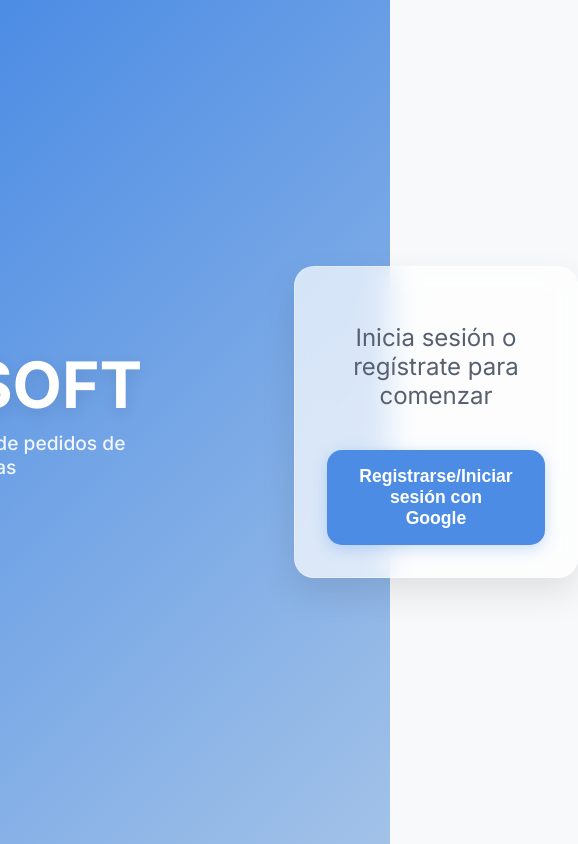
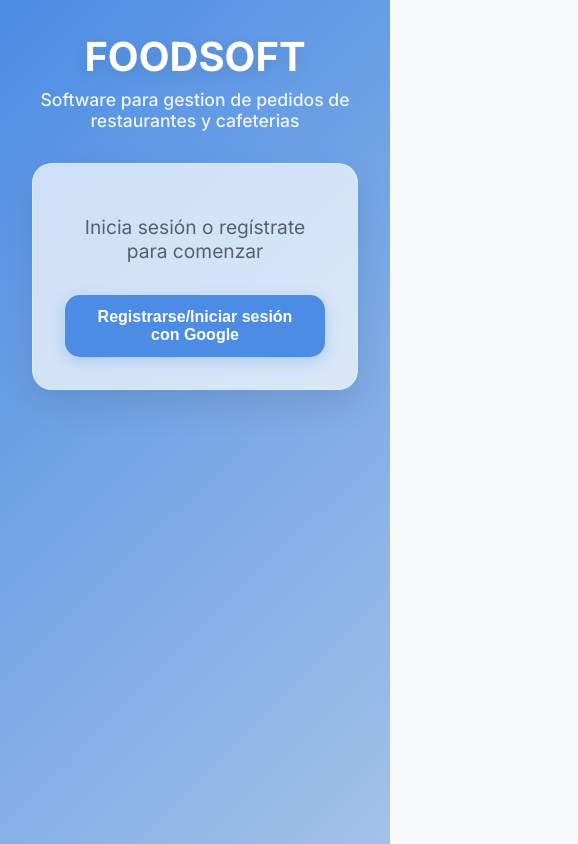
Before and after one commit to SoyDavid15/foodsoft, a React (Vite) app: page / in a window 390 px wide. Shown: the whole page, 578 px wide, since content can reach past the window. Built offline with nearby package versions, Linux system fonts and the light colour scheme; no server answers.

Commit message:
Responsive fixed

```diff
--- a/src/iniciarSesion.css
+++ b/src/iniciarSesion.css
@@ -1,14 +1,16 @@
 .iniciar-sesion-page {
-    height: 100vh;
+    min-height: 100vh;
     width: 100vw;
     display: flex;
     justify-content: center;
     align-items: center;
     background: linear-gradient(135deg, #4C8CE4 0%, #a2c2e8 100%);
     margin: 0;
-    padding: 0;
+    padding: 2rem;
+    box-sizing: border-box;
     font-family: 'Outfit', 'Inter', sans-serif;
     gap: 8rem;
+    overflow-x: hidden;
 }
 
 .iniciar-sesion-container {
@@ -121,14 +123,78 @@
     transform: translateY(0);
 }
 
-@media (max-width: 500px) {
+@media (max-width: 1024px) {
+    .iniciar-sesion-page {
+        gap: 4rem;
+        padding: 3rem;
+    }
+
+    .bienvenida h2 {
+        font-size: 3.5rem;
+    }
+}
+
+@media (max-width: 850px) {
+    .iniciar-sesion-page {
+        flex-direction: column;
+        gap: 3rem;
+        padding: 2rem;
+        justify-content: flex-start;
+        padding-top: 4rem;
+    }
+
+    .bienvenida {
+        text-align: center;
+        max-width: 100%;
+        animation: slideInFromTop 1.2s cubic-bezier(0.34, 1.56, 0.64, 1);
+    }
+
+    .bienvenida p {
+        margin: 0.5rem auto 0;
+    }
+
+    .iniciar-sesion-container {
+        margin-bottom: 2rem;
+    }
+}
+
+@media (max-width: 480px) {
+    .iniciar-sesion-page {
+        padding-top: 2rem;
+        gap: 2rem;
+    }
+
+    .bienvenida h2 {
+        font-size: 2.5rem;
+    }
+
+    .bienvenida p {
+        font-size: 1.1rem;
+    }
+
     .iniciar-sesion-container {
         padding: 2rem;
-        margin: 1.5rem;
         border-radius: 20px;
     }
 
-    .iniciar-sesion-content h2 {
-        font-size: 2rem;
+    .iniciar-sesion-content p {
+        font-size: 1.2rem;
+        margin-bottom: 2rem;
+    }
+
+    .iniciar-sesion-buttons button {
+        padding: 0.8rem 1.5rem;
+        font-size: 1rem;
     }
 }
+
+@keyframes slideInFromTop {
+    from {
+        opacity: 0;
+        transform: translateY(-50px) scale(0.9);
+    }
+    to {
+        opacity: 1;
+        transform: translateY(0) scale(1);
+    }
+}
--- a/src/mesas.tsx
+++ b/src/mesas.tsx
@@ -110,7 +110,6 @@ export const mesas = ({ setView, setSelectedMesa }: Props) => {
                     return (
                         <div className={`mesa ${count > 0 ? 'con-pedidos' : ''}`} key={mesa.id_doc}>
                             <h3 className='mesa-title'>{mesa.nombre}</h3>
-                            <p className='mesa-id'>ID: {mesa.id}</p>
                             {count > 0 && (
                                 <div className="mesa-pedidos-count">
                                     <span>Pedidos: {count}</span>
```
